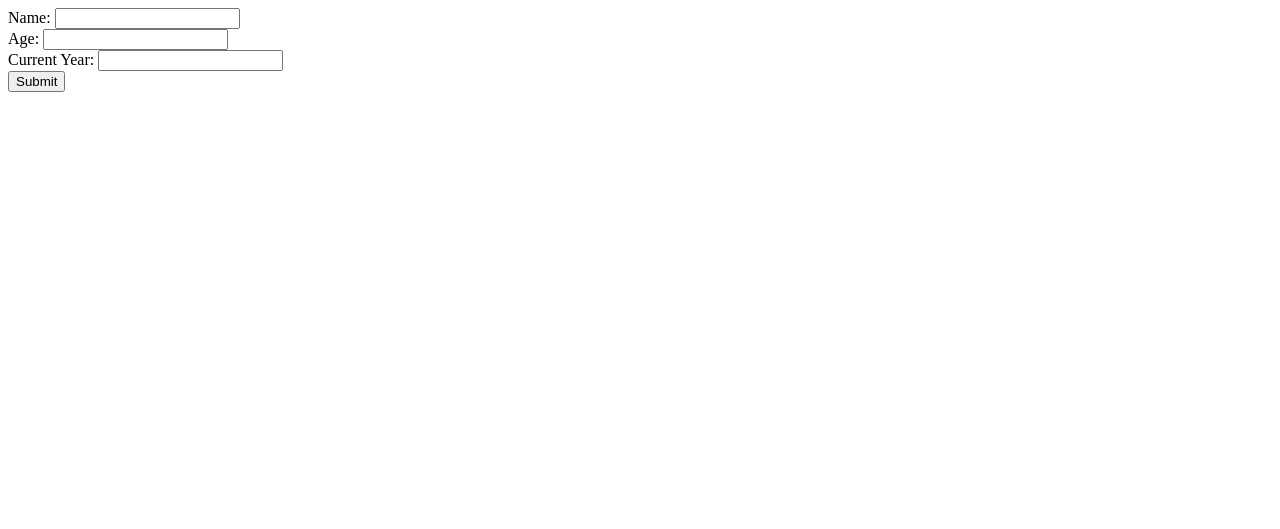
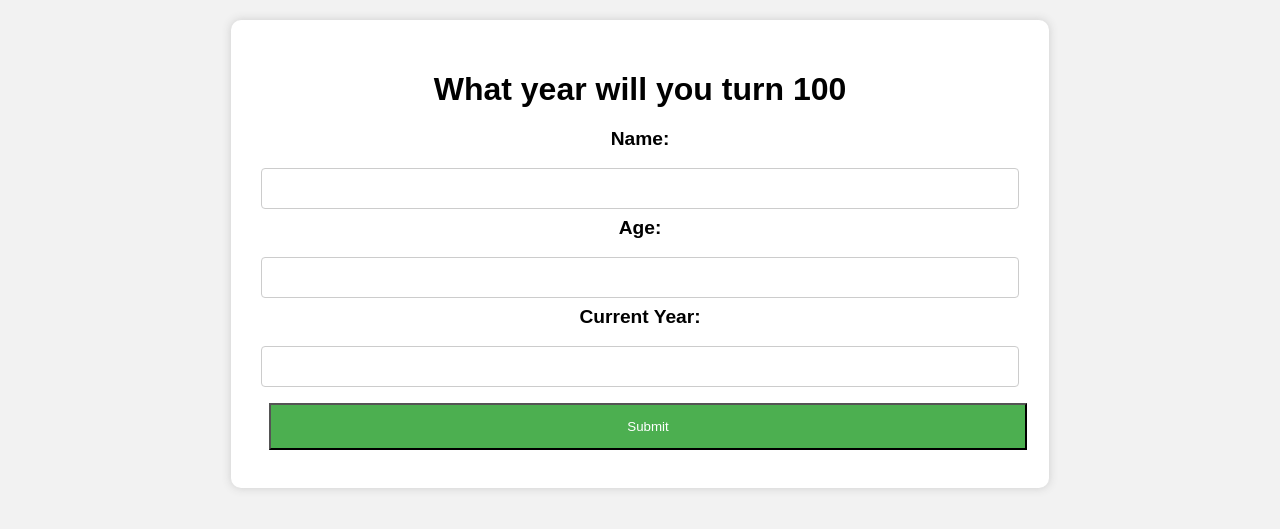
Before and after one commit to codeGetFish/What_year_will_i_turn_100_flask_website, a Python web app: template app.py/packages/templates/index.html in a window 1280 px wide. Shown: the top 529 px of the page. Run offline with Jinja, Linux system fonts and the light colour scheme; the template is opened without the code that fills it, so the values that code supplies are empty.

Commit message:
What_year_will_i_turn_100_flask_website_css_js.git

```diff
--- /dev/null
+++ b/app.py/packages/static/css/style.css
@@ -0,0 +1,43 @@
+/* style.css */
+body {
+    font-family: Arial, sans-serif;
+    background-color: #f2f2f2;
+}
+
+.form-container {
+    background-color: #fff;
+    padding: 30px;
+    border-radius: 10px;
+    box-shadow: 0px 0px 10px #ccc;
+    text-align: center;
+    margin: 20px auto;
+    width: 60%;
+}
+
+.form-container h1 {
+    margin-bottom: 20px;
+}
+
+.form-container label {
+    display: block;
+    margin-bottom: 10px;
+    font-size: 1.2em;
+    font-weight: bold;
+}
+
+.form-container input[type="text"], .form-container input[type="number"] {
+    width: 100%;
+    padding: 12px 20px;
+    margin: 8px 0;
+    box-sizing: border-box;
+    border: 1px solid #ccc;
+    border-radius: 4px;
+}
+
+.form-container .submit-button {
+    width: 100%;
+    background-color: #4CAF50;
+    color: white;
+    padding: 14px 20px;
+    margin: 8px;
+}
--- a/app.py/packages/templates/index.html
+++ b/app.py/packages/templates/index.html
@@ -3,9 +3,11 @@
 <html>
   <head>
     <title>Turn 100</title>
+    <link rel="stylesheet" type="text/css" href="/static/css/style.css">
   </head>
   <body>
-    <form action="/" method="post">
+    <form action="/" method="post" class="form-container">
+      <h1>What year will you turn 100</h1>
       <label>Name:</label>
       <input type="text" name="name" required>
       <br>
@@ -15,7 +17,7 @@
       <label>Current Year:</label>
       <input type="number" name="current_year" required>
       <br>
-      <input type="submit" value="Submit">
+      <input type="submit" value="Submit" class="submit-button">
     </form>
   </body>
 </html>
--- a/app.py/packages/templates/result.html
+++ b/app.py/packages/templates/result.html
@@ -3,8 +3,11 @@
 <html>
   <head>
     <title>Result</title>
+    <link rel="stylesheet" type="text/css" href="/static/css/style.css">
   </head>
   <body>
-    <h1>{{ name }}, You will turn 100 years old in the year {{ result }}</h1>
+    <div class="result-container">
+      <h1>{{ name }}, You will turn 100 years old in the year {{ result }}</h1>
+    </div>
   </body>
 </html>
```
